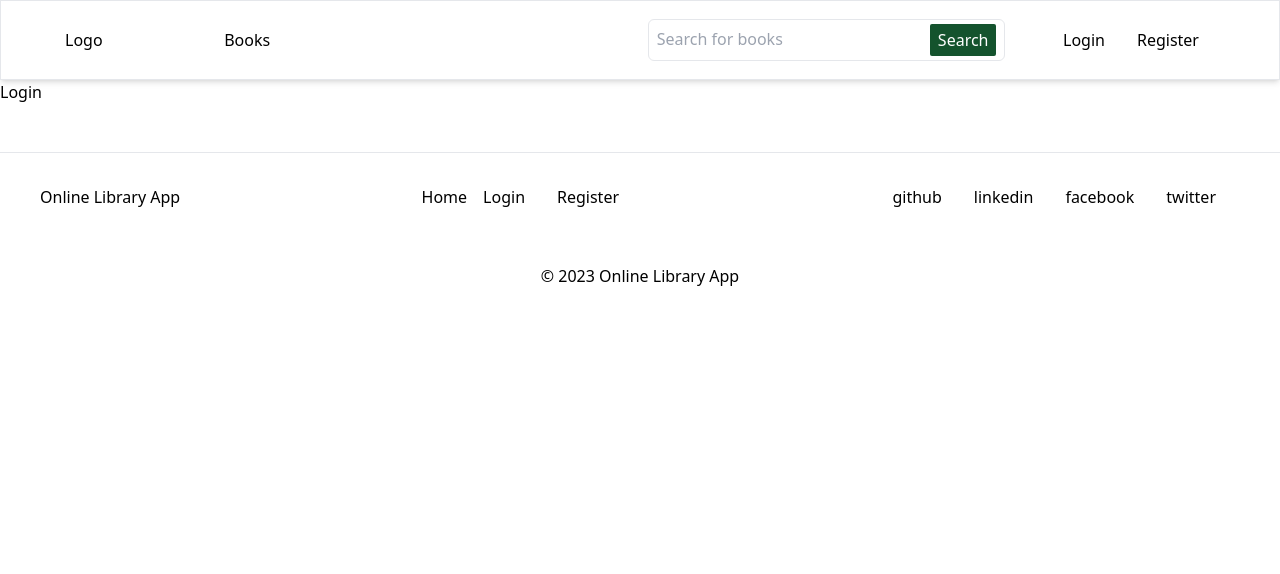
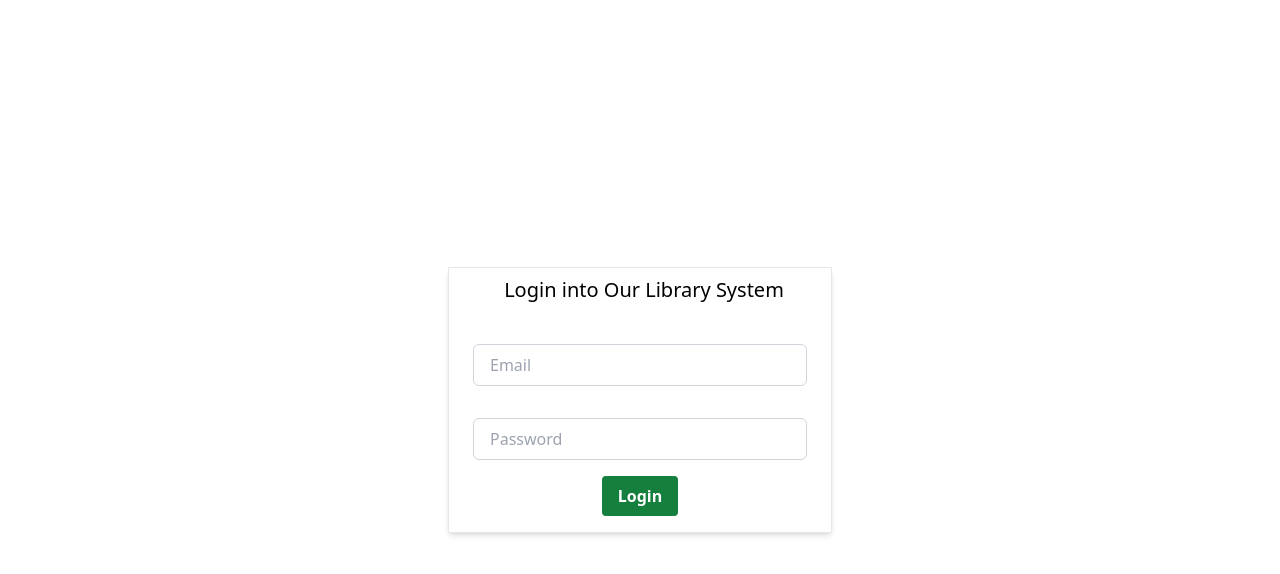
Before and after one commit to Evaristekanova/bookStore-fn, a React (Vite) app: page /login in a window 1280 px wide. Shown: the top 574 px of the page. Built offline with nearby package versions, Linux system fonts and the light colour scheme.

Commit message:
add random style on login page

```diff
--- a/src/Pages/Login.tsx
+++ b/src/Pages/Login.tsx
@@ -1,7 +1,33 @@
+import InputField from "../components/InputField";
 const Login = () => {
   return (
-    <div>Login</div>
-  )
-}
+    <div className="flex justify-center items-center h-screen">
+      <div className="w-[30%] border shadow-md">
+        <h1 className="text-center font-thin text-xl ml-2 py-2">
+          Login into Our Library System
+        </h1>
+        <form className="px-6 py-4">
+          <InputField
+            placeholder="Email"
+            type="email"
+            id="email"
+            className="w-full px-4 py-2 border border-gray-300 rounded-md focus:outline-none focus:ring-2 focus:ring-green-200 focus:border-transparent my-4"
+          />
+          <InputField
+            placeholder="Password"
+            type="password"
+            id="password"
+            className="w-full px-4 py-2 border border-gray-300 rounded-md focus:outline-none focus:ring-2 focus:ring-green-200 focus:border-transparent my-4"
+          />
+          <div className="flex justify-center">
+            <button className="bg-green-700 hover:bg-green-500 text-white font-bold py-2 px-4 rounded">
+              Login
+            </button>
+          </div>
+        </form>
+      </div>
+    </div>
+  );
+};
 
-export default Login
+export default Login;
--- /dev/null
+++ b/src/components/AppWithFooterAndNavbar.tsx
@@ -0,0 +1,16 @@
+import { Routes, Route } from "react-router-dom";
+import Navbar from "./Navbar";
+import Footer from "./Footer";
+import App from "../App";
+
+const AppWithNavbarAndFooter = () => (
+  <>
+    <Navbar />
+    <Routes>
+      <Route path="/" element={<App />} />
+    </Routes>
+    <Footer />
+  </>
+);
+
+export default AppWithNavbarAndFooter;
--- /dev/null
+++ b/src/components/AppWithOnlyNavbar.tsx
@@ -0,0 +1,14 @@
+import { Routes, Route } from "react-router-dom";
+import Navbar from "./Navbar";
+import Books from "../Pages/Books";
+
+const AppWithOnlyNavbar = () => (
+  <>
+    <Navbar />
+    <Routes>
+      <Route path="/books" element={<Books />} />
+    </Routes>
+  </>
+);
+
+export default AppWithOnlyNavbar;
--- /dev/null
+++ b/src/components/InputField.tsx
@@ -0,0 +1,18 @@
+import React from 'react'
+interface InputFieldProps {
+    placeholder: string;
+    type: string;
+    id: string;
+    className?: string;
+}
+const InputField: React.FC<InputFieldProps> = ({ placeholder,type, id, className }) => {
+  return (
+      <input type={type}
+          id={id}
+          className={className}
+            placeholder={placeholder}
+      />
+  )
+}
+
+export default InputField
--- a/src/components/Navbar.tsx
+++ b/src/components/Navbar.tsx
@@ -11,7 +11,7 @@ const Navbar = () => {
           className="w-full h-full outline-none py-1"
           placeholder="Search for books"
         />
-        <button className="py-1 px-2 bg-green-900 rounded-sm text-white font-light">
+        <button className="py-1 px-2 bg-green-700 hover:bg-green-500 rounded-sm text-white font-light">
           Search
         </button>
       </div>
--- a/src/main.tsx
+++ b/src/main.tsx
@@ -6,11 +6,9 @@ import {
 } from "@apollo/client";
 import ReactDOM from "react-dom/client";
 import { BrowserRouter as Router, Routes, Route } from "react-router-dom";
-import App from "./App.tsx";
-import Navbar from "./components/Navbar.tsx";
-import Footer from "./components/Footer.tsx";
-import Books from "./Pages/Books.tsx";
-import Login from "./Pages/Login.tsx";
+import AppWithNavbarAndFooter from "./components/AppWithFooterAndNavbar";
+import AppWithOnlyNavbar from "./components/AppWithOnlyNavbar";
+import Login from "./Pages/Login";
 import "./index.css";
 
 const httpLink = createHttpLink({
@@ -25,13 +23,11 @@ const client = new ApolloClient({
 ReactDOM.createRoot(document.getElementById("root")!).render(
   <ApolloProvider client={client}>
     <Router>
-      <Navbar />
       <Routes>
-        <Route path="/" Component={App} />
-        <Route path="/books" Component={Books} />
-        <Route path="/login" Component={Login} />
+        <Route path="/login" element={<Login />} />
+        <Route path="/" element={<AppWithNavbarAndFooter />} />
+        <Route path="/books" element={<AppWithOnlyNavbar />} />
       </Routes>
-      <Footer />
     </Router>
   </ApolloProvider>
 );
```
